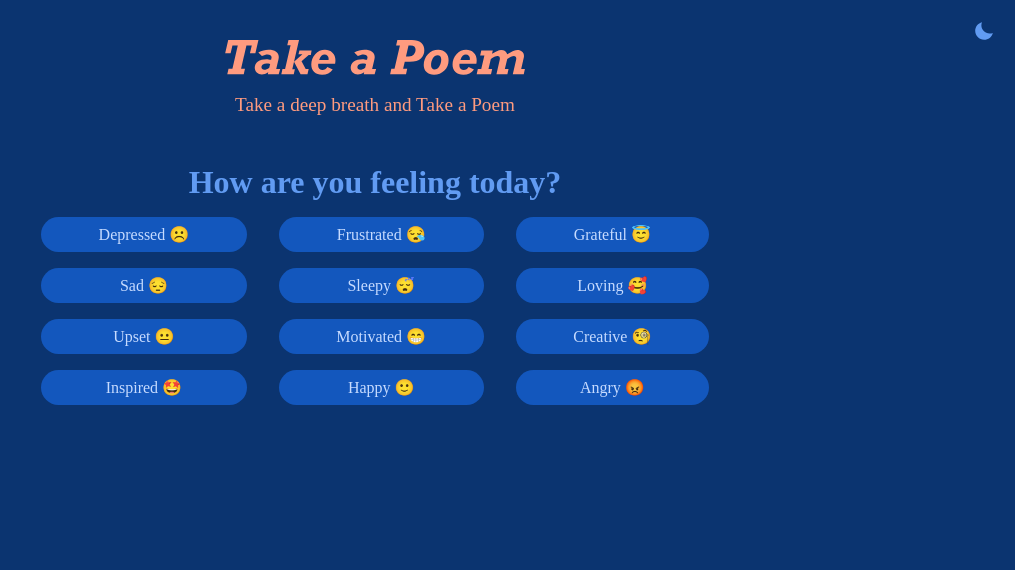
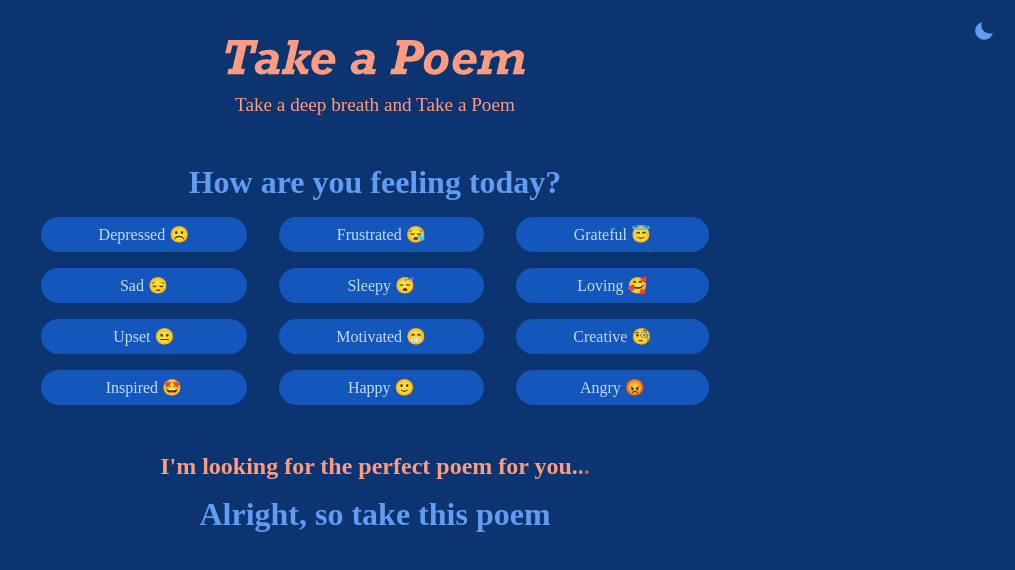
Before and after one commit to zuinl/takeapoem, a React (Create React App) app: page / in a window 1280 px wide. Shown: the top 570 px of the page, without its empty margins (265-1280 px from the left). Built offline with nearby package versions, Linux system fonts and the light colour scheme; a web font is replaced by a local one.

Commit message:
LoadingMessage componente com efeito

```diff
--- a/src/App.js
+++ b/src/App.js
@@ -7,6 +7,7 @@ import MoodsBox from "./components/MoodsBox";
 import Title from "./components/Title";
 import ThemeButton from "./components/ThemeButton";
 import GlobalStyle from "./GlobalStyle";
+import LoadingMessage from "./components/LoadingMessage";
 
 function App() {
   const [theme, setTheme] = useState("dark")
@@ -23,6 +24,11 @@ function App() {
 
         <Title title="How are you feeling today?" />
         <MoodsBox />
+
+        <LoadingMessage
+          message="I'm looking for the perfect poem for you" />
+
+        <Title title="Alright, so take this poem" />
       </div>
     </ThemeContext.Provider>
   );
--- /dev/null
+++ b/src/components/LoadingMessage/index.tsx
@@ -0,0 +1,18 @@
+import * as S from './styles'
+
+interface LoadingMessageProps {
+    message?: string
+}
+
+const LoadingMessage = (props: LoadingMessageProps) => {
+    return (
+        <S.LoadingMessage>
+            {props.message || "Buscando"}
+            <span id="dot1">.</span>
+            <span id="dot2">.</span>
+            <span id="dot3">.</span>
+        </S.LoadingMessage>
+    )
+}
+
+export default LoadingMessage
--- /dev/null
+++ b/src/components/LoadingMessage/styles.js
@@ -0,0 +1,50 @@
+import styled, { keyframes } from 'styled-components'
+
+const Dot1Loading = keyframes`
+    0%, 66%, 100% {
+        opacity: 1;
+    }
+    33% {
+        opacity: .5;
+    }
+`
+
+const Dot2Loading = keyframes`
+    0%, 33%, 100% {
+        opacity: 1;
+    }
+    66% {
+        opacity: .5;
+    }
+`
+
+const Dot3Loading = keyframes`
+    0%, 33%, 66% {
+        opacity: 1;
+    }
+    100% {
+        opacity: .5;
+    }
+`
+
+export const LoadingMessage = styled.h2`
+    text-align: center;
+    width: 100%;
+    color: var(--logo-color-text);
+    margin: 1rem 0 1rem 0;
+    font-size: 1.5rem;
+    font-weight: 700;
+    text-decoration: italic;
+
+    & #dot1 {
+        animation: ${Dot1Loading} 3s ease infinite;
+    }
+
+    & #dot2 {
+        animation: ${Dot2Loading} 3s ease infinite;
+    }
+
+    & #dot3 {
+        animation: ${Dot3Loading} 3s ease infinite;
+    }
+`
```
